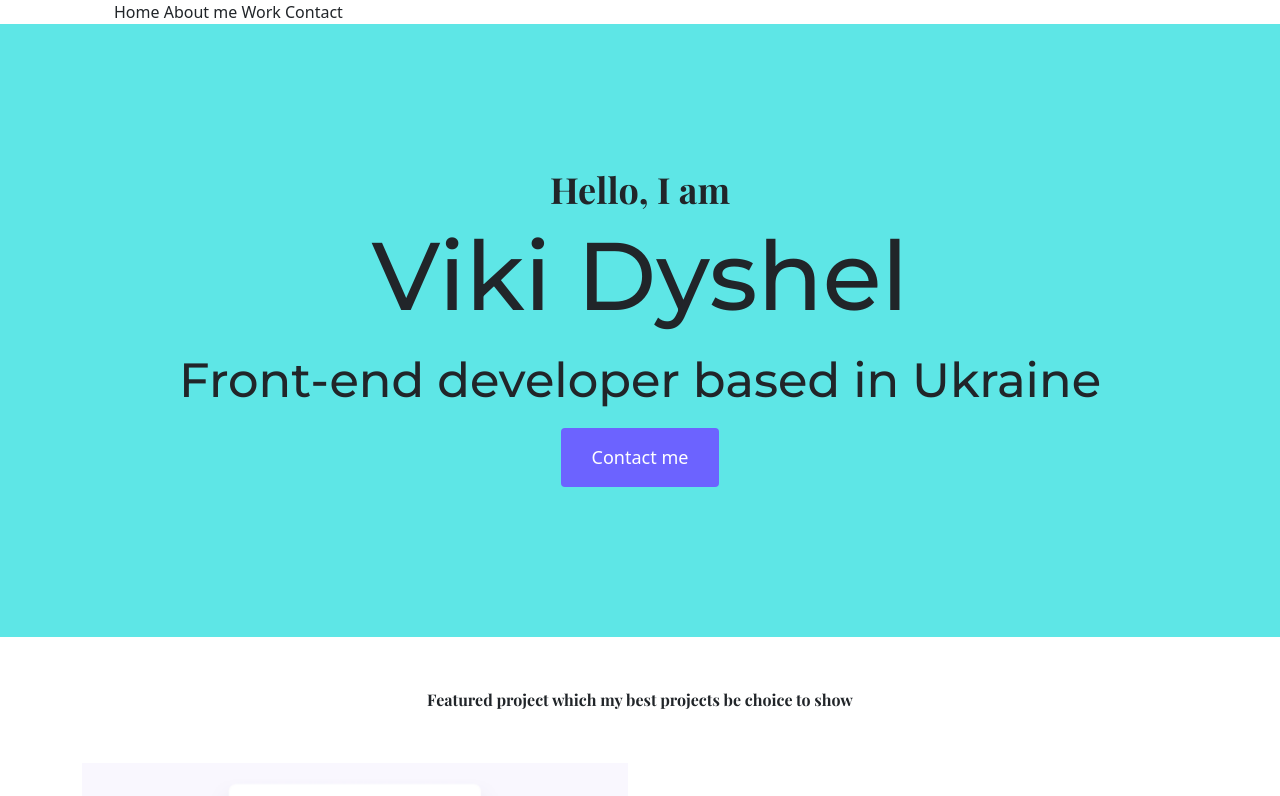
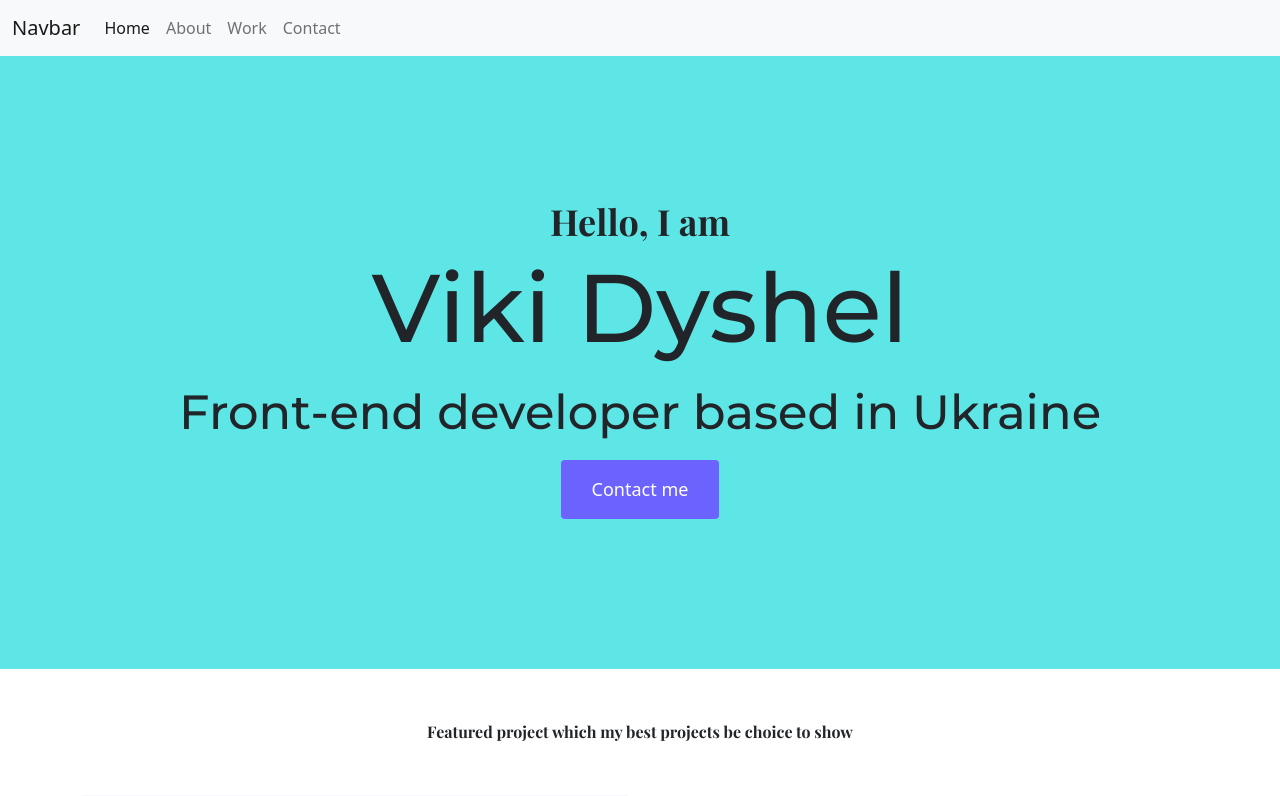
Before and after one commit to VikiDyshel/Portfolio, a plain HTML site: page index.html in a window 1280 px wide. Shown: the top 796 px of the page. Drawn offline with nearby package versions, Linux system fonts and the light colour scheme.

Commit message:
Added nav-bar

```diff
--- a/index.html
+++ b/index.html
@@ -14,22 +14,22 @@
 <title>Document</title>
 </head>
 <body>
-    <nav class="d-flex justify-content-between">
-        <div class="container">
-    <ul>
-        <li>Home</li>
-        <li>
-            About me
-        </li>
-        <li>
-            Work
-        </li>
-        <li>
-            Contact
-        </li>
-    </ul>
-</div>
-</nav>
+    <nav class="navbar navbar-expand-lg bg-light">
+        <div class="container-fluid">
+          <a class="navbar-brand" href="#">Navbar</a>
+          <button class="navbar-toggler" type="button" data-bs-toggle="collapse" data-bs-target="#navbarNavAltMarkup" aria-controls="navbarNavAltMarkup" aria-expanded="false" aria-label="Toggle navigation">
+            <span class="navbar-toggler-icon"></span>
+          </button>
+          <div class="collapse navbar-collapse" id="navbarNavAltMarkup">
+            <div class="navbar-nav">
+              <a class="nav-link active" aria-current="page" href="#">Home</a>
+              <a class="nav-link" href="about.html">About</a>
+              <a class="nav-link" href="work.html">Work</a>
+              <a class="nav-link" href="contact.html">Contact</a>
+            </div>
+          </div>
+        </div>
+      </nav>
     <div class="hero">
     <p>Hello, I am</p>
 <h1> Viki Dyshel</h1>
--- a/styless/style.css
+++ b/styless/style.css
@@ -75,13 +75,6 @@ border-radius: 20px;
 .project-description{
     padding: 120px 60px;
 }
-nav ul{
-    margin:0;
-}
-nav li{
-    display: inline;
-    list-style: none;
-}
 
 @media (max-width:960px){
     h1{
```
